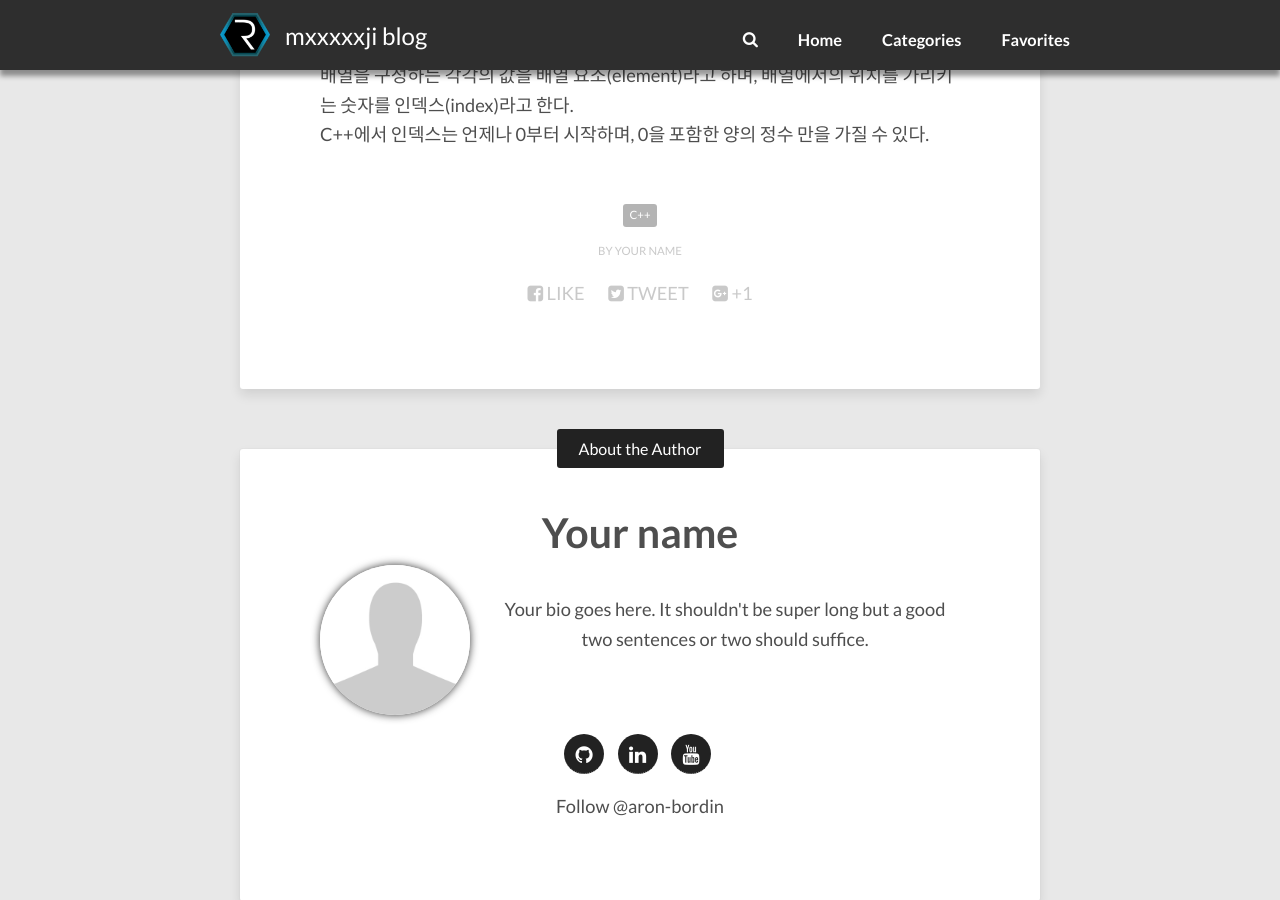
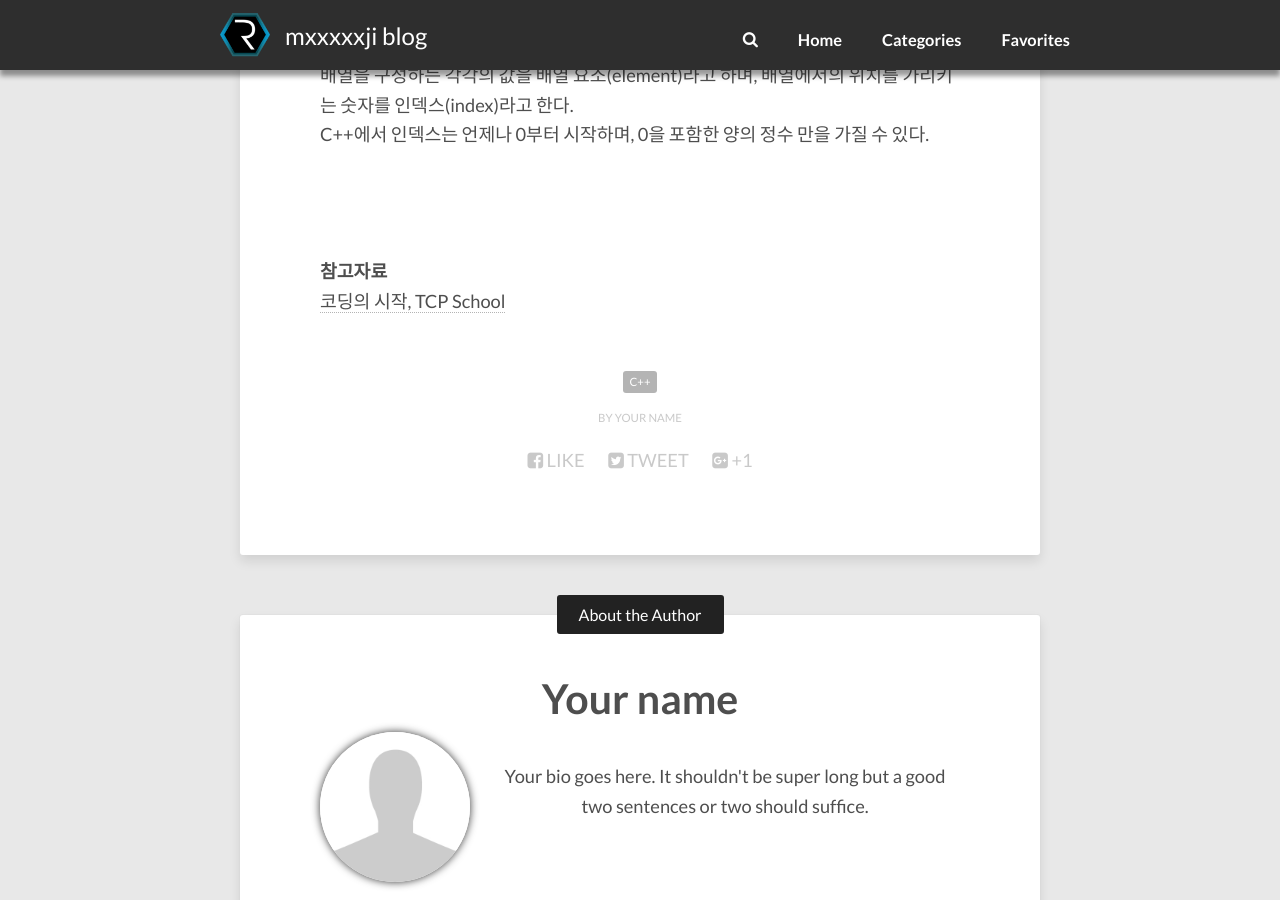
Before and after one commit to mxxxxxji/Mxxxxxji.github.io, a Jekyll site: the page built from _posts/2020-03-10-C++-7.array_1-post.md, in a window 1280 px wide and 900 px high, scrolled down 581 px. Built offline with Jekyll 4.4.1, drawn with Linux system fonts in a browser that asks for light colours; nearby versions of some CDN libraries; comment, search, counter and statistics services are not loaded.

Commit message:
Update and rename 2020-03-10-C++-8.array_1-post.md to 2020-03-10-C++-7.array_1-post.md

```diff
--- a/_posts/2020-03-10-C++-8.array_1-post.md
+++ b/_posts/2020-03-10-C++-7.array_1-post.md
@@ -12,3 +12,10 @@ categories: [C++]
 배열(array)은 같은 타입의 변수들로 이루어진 유한 집합으로 정의한다.
 배열을 구성하는 각각의 값을 배열 요소(element)라고 하며, 배열에서의 위치를 가리키는 숫자를 인덱스(index)라고 한다.
 C++에서 인덱스는 언제나 0부터 시작하며, 0을 포함한 양의 정수 만을 가질 수 있다.
+
+
+<br/>
+<br/>
+<br/>
+**참고자료**<br/>
+[코딩의 시작, TCP School](http://tcpschool.com/cpp/cpp_intro_program)
```
